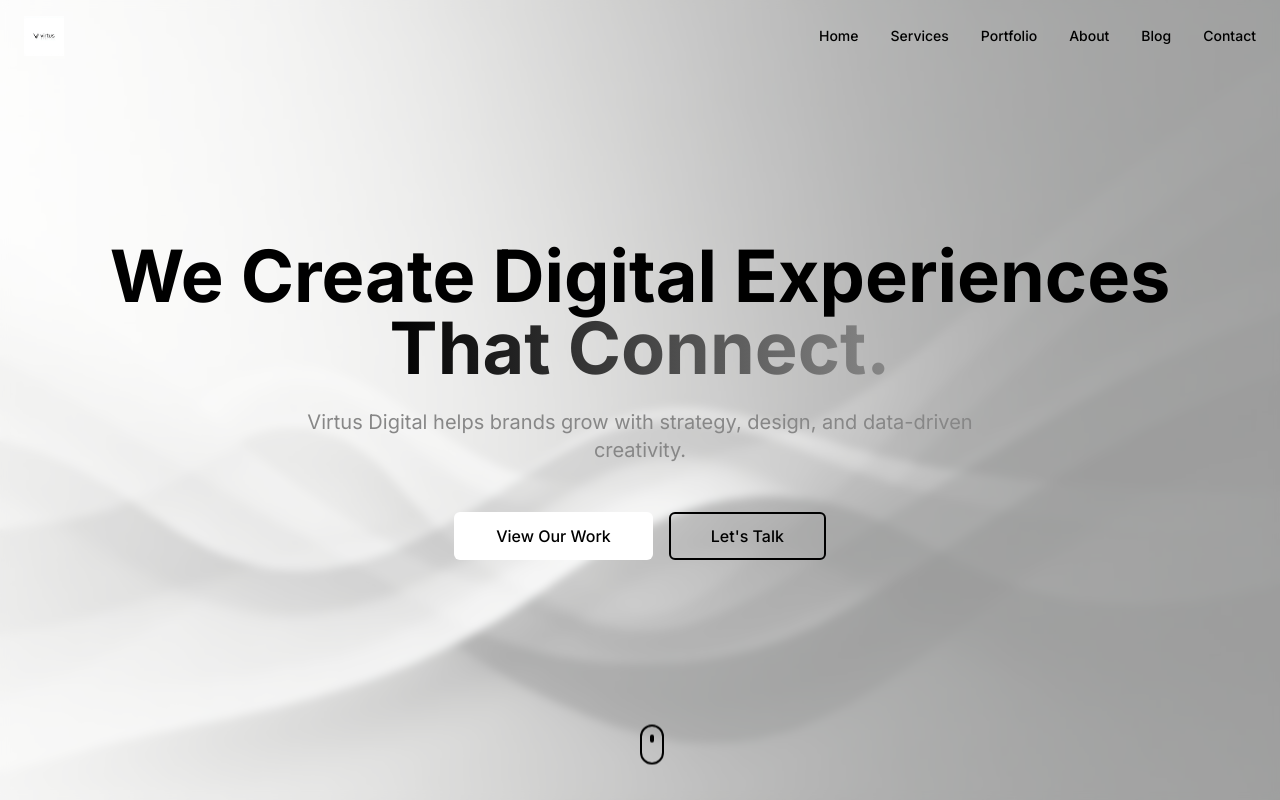
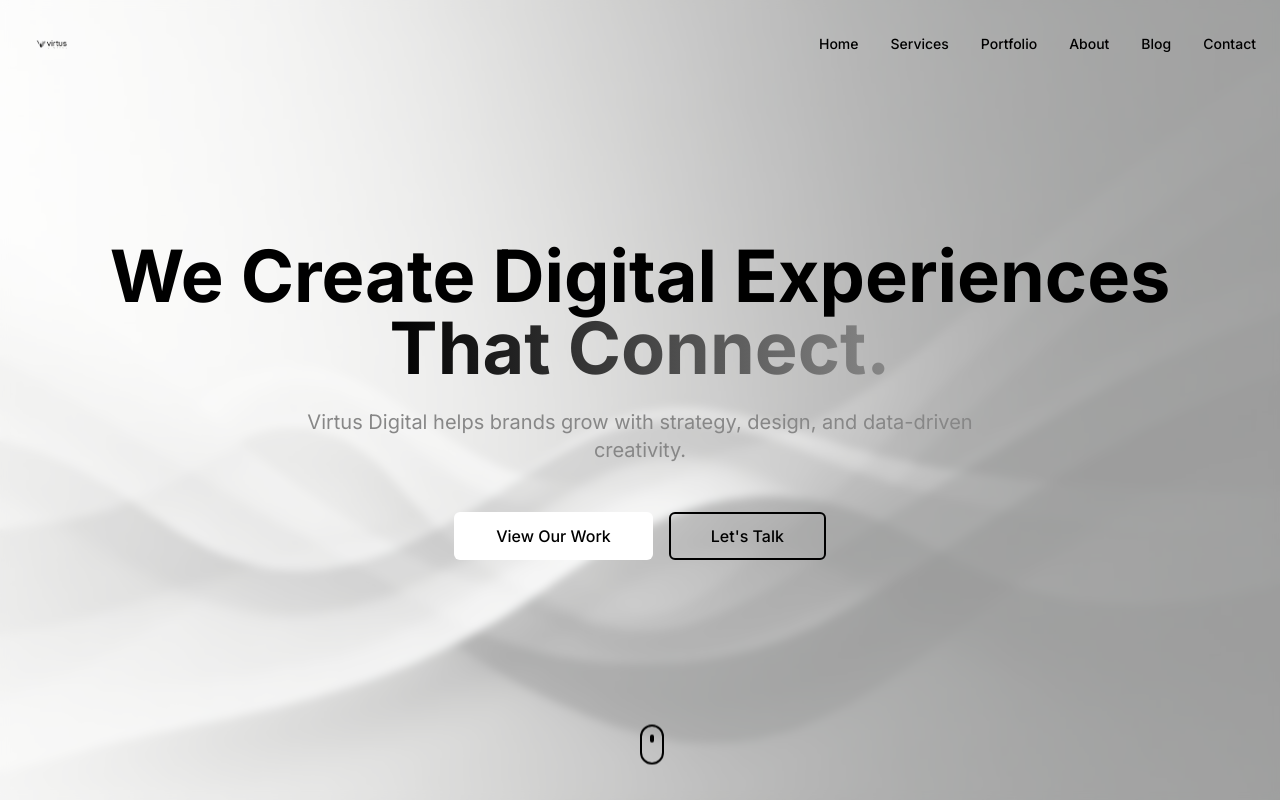
Before and after one commit to Virtus-digital/virtus-digital-elegance, a React (Vite) app: page / in a window 1280 px wide. Shown: the top 800 px of the page. Built offline with nearby package versions, Linux system fonts and the light colour scheme; the HTML template or start-up script is replaced by a standard one.

Commit message:
Update logo and text size

```diff
--- a/src/components/Navbar.tsx
+++ b/src/components/Navbar.tsx
@@ -1,6 +1,6 @@
 import { useState, useEffect } from "react";
 import { Link } from "react-router-dom";
-import virtusLogo from "@/assets/virtus-logo.jpg";
+import virtusLogo from "@/assets/virtus-logo.png";
 
 const Navbar = () => {
   const [isScrolled, setIsScrolled] = useState(false);
@@ -30,7 +30,7 @@ const Navbar = () => {
       <div className="container mx-auto px-6 py-4">
         <div className="flex items-center justify-between">
           <Link to="/" className="flex items-center">
-            <img src={virtusLogo} alt="Virtus Digital" className="h-10 w-auto" />
+            <img src={virtusLogo} alt="Virtus Digital" className="h-14 w-auto" />
           </Link>
 
           <div className="hidden md:flex items-center gap-8">
```
Also changed, not shown: src/assets/virtus-logo.png (added).
